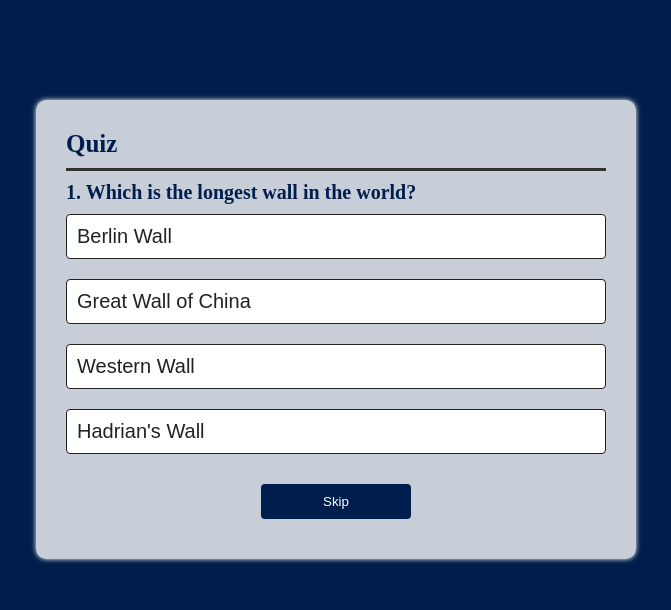
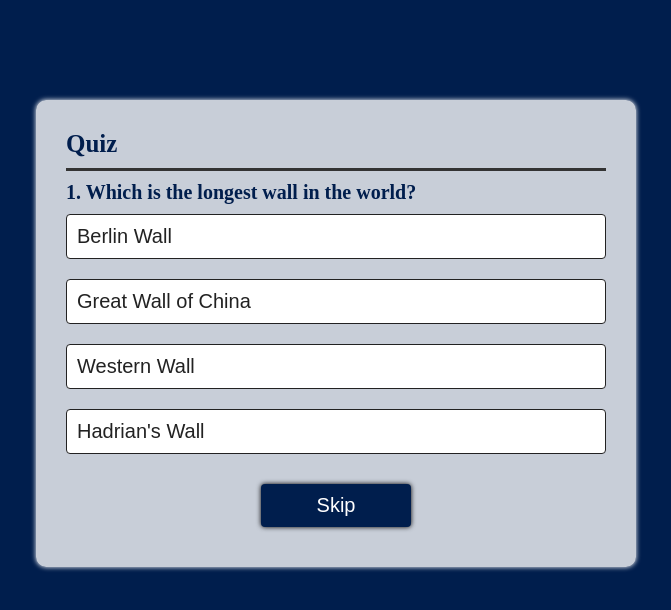
Before and after one commit to nazishshaheen/quiz-app, a plain HTML site: page index.html in a window 1280 px wide. In both pictures the pointer is over the button "Skip". Shown: the whole page, without its empty margins (304-975 px from the left). Drawn offline with Linux system fonts and the light colour scheme.

Commit message:
add some style on btn

```diff
--- a/style.css
+++ b/style.css
@@ -67,6 +67,11 @@ body {
     margin: 20px auto 0;
     border-radius: 4px;
     cursor: pointer;
+
+}
+.skip-next-btn:hover{
+    box-shadow: 0px 0px 5px black;
+    font-size: 20px;
 }
 #next-btn{
     display: none;
```
